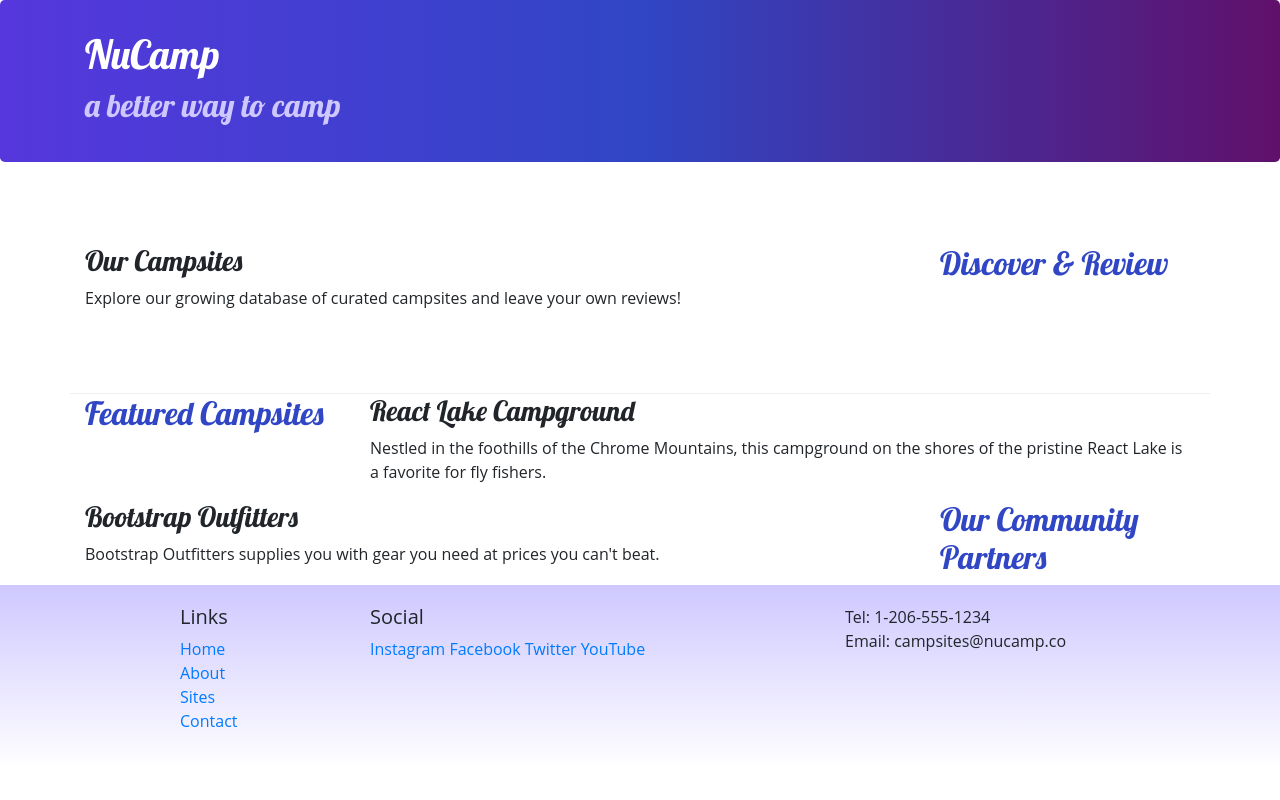
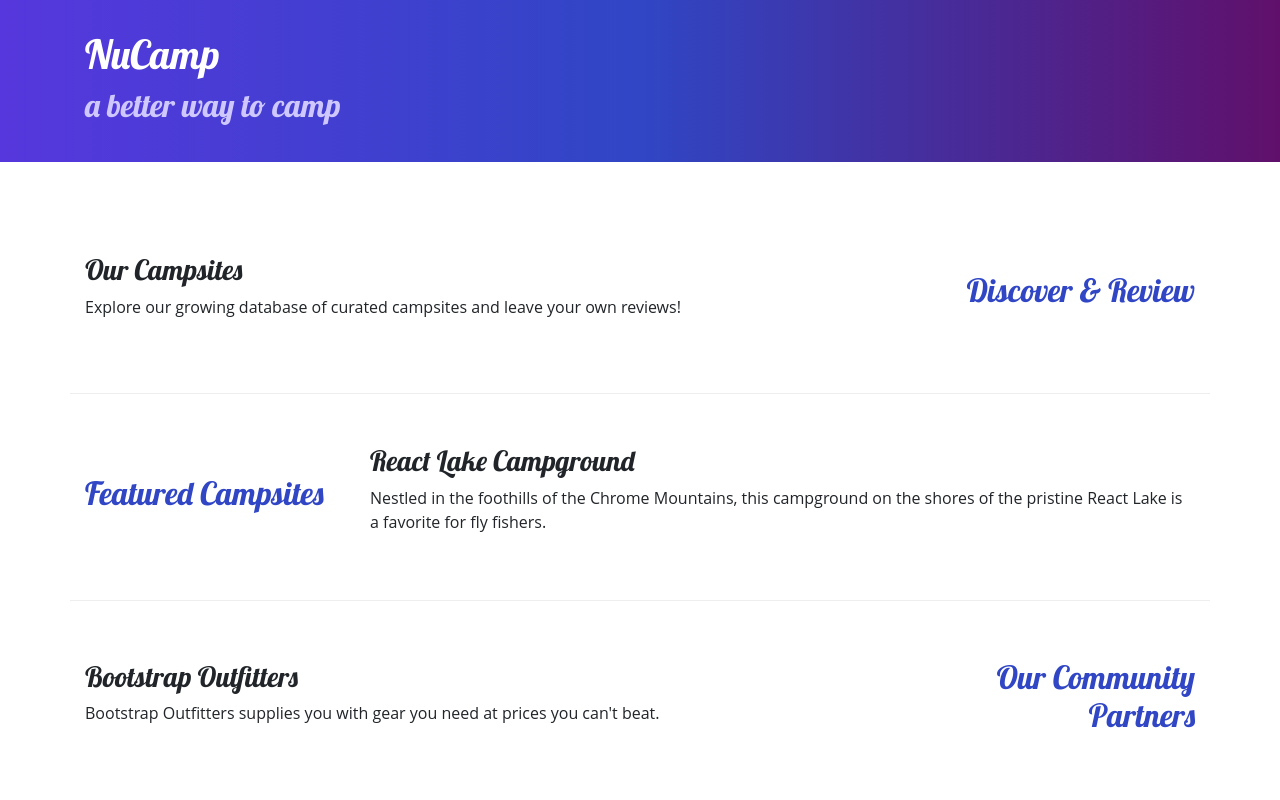
Before and after one commit to Merylynn/newcampsite, a website: page index.html in a window 1280 px wide. Shown: the top 800 px of the page. Drawn offline with nearby package versions, Linux system fonts and the light colour scheme.

Commit message:
added styling

```diff
--- a/index.html
+++ b/index.html
@@ -21,7 +21,7 @@
 
 <body>
 
-    <header class="jumbotron">
+    <header class="jumbotron jumbotron-fluid">
         <div class="container">
             <div class="row">
                 <div class ="col">
@@ -32,33 +32,33 @@
         </div>
     </header>
 <div class="container">
-        <div class="row row-content">
+        <div class="row row-content align-items-center">
             <div class="col-sm-4 - order-sm-last - col-md-3">
-                <h2>Discover & Review</h2>
+                <h2 class="text-sm-right">Discover & Review</h2>
             </div>
             <div class="col">
                 <h3>Our Campsites</h3>
-                <p>Explore our growing database of curated campsites and leave your own reviews!</p>
+                <p class="d-none d-sm-block">Explore our growing database of curated campsites and leave your own reviews!</p>
             </div>
         </div>
 
-        <div class="row">
+        <div class="row row-content align-items-center">
             <div class="col-sm-4 - col-md-3">
                 <h2>Featured Campsites</h2>
             </div>
          <div class="col">
             <h3>React Lake Campground</h3>
-            <p>Nestled in the foothills of the Chrome Mountains, this campground on the shores of the pristine React Lake is a favorite for fly fishers.</p>
+            <p class="d-none d-sm-block">Nestled in the foothills of the Chrome Mountains, this campground on the shores of the pristine React Lake is a favorite for fly fishers.</p>
         </div>
         </div>
 
-        <div class="row">
+        <div class="row row-content align-items-center">
             <div class="col-sm-4 - order-sm-last - col-md-3">
-                <h2>Our Community Partners</h2>
+                <h2 class="text-sm-right">Our Community Partners</h2>
         </div>
         <div class="col">
                 <h3>Bootstrap Outfitters</h3>
-                <p>Bootstrap Outfitters supplies you with gear you need at prices you can't beat.</p>
+                <p class="d-none d-sm-block">Bootstrap Outfitters supplies you with gear you need at prices you can't beat.</p>
             </div>
         </div>
     </div>
@@ -75,14 +75,14 @@
                         <li><a href="#">Contact</a></li>
                     </ul>
                 </div>
-                <div class="col-6 - col-sm-5">
+                <div class="col-6 - col-sm-5 text-center">
                     <h5>Social</h5>
                     <a href="http://instagram.com/">Instagram</a>
                     <a href="http://facebook.com/">Facebook</a>
                     <a href="http://twitter.com/">Twitter</a>
                     <a href="http://youtube.com/">YouTube</a>
                 </div>
-                <div class="col-sm-4">
+                <div class="col-sm-4 text-center">
                     Tel: 1-206-555-1234<br />
                     Email: campsites@nucamp.co
                 </div>
```
Also changed, not shown: aboutus.html (+1 -1 lines).
